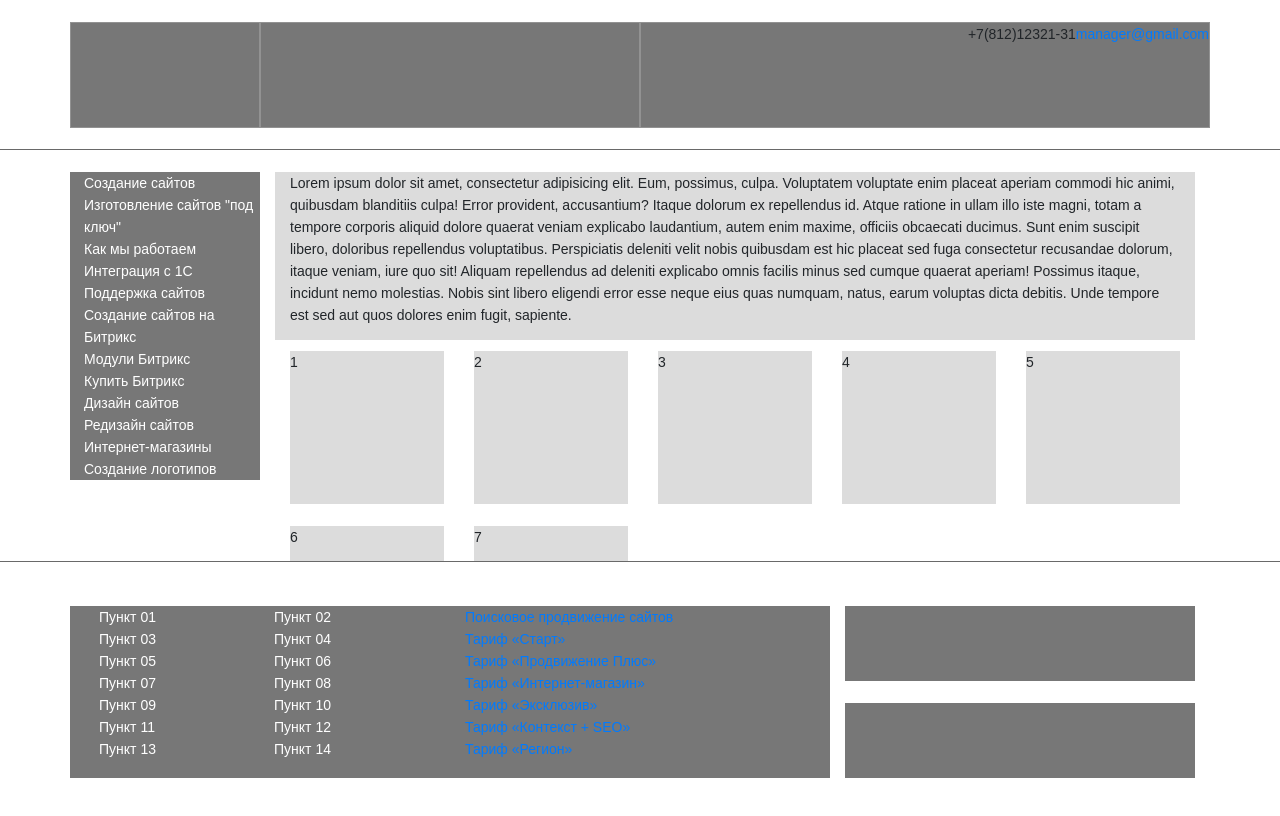
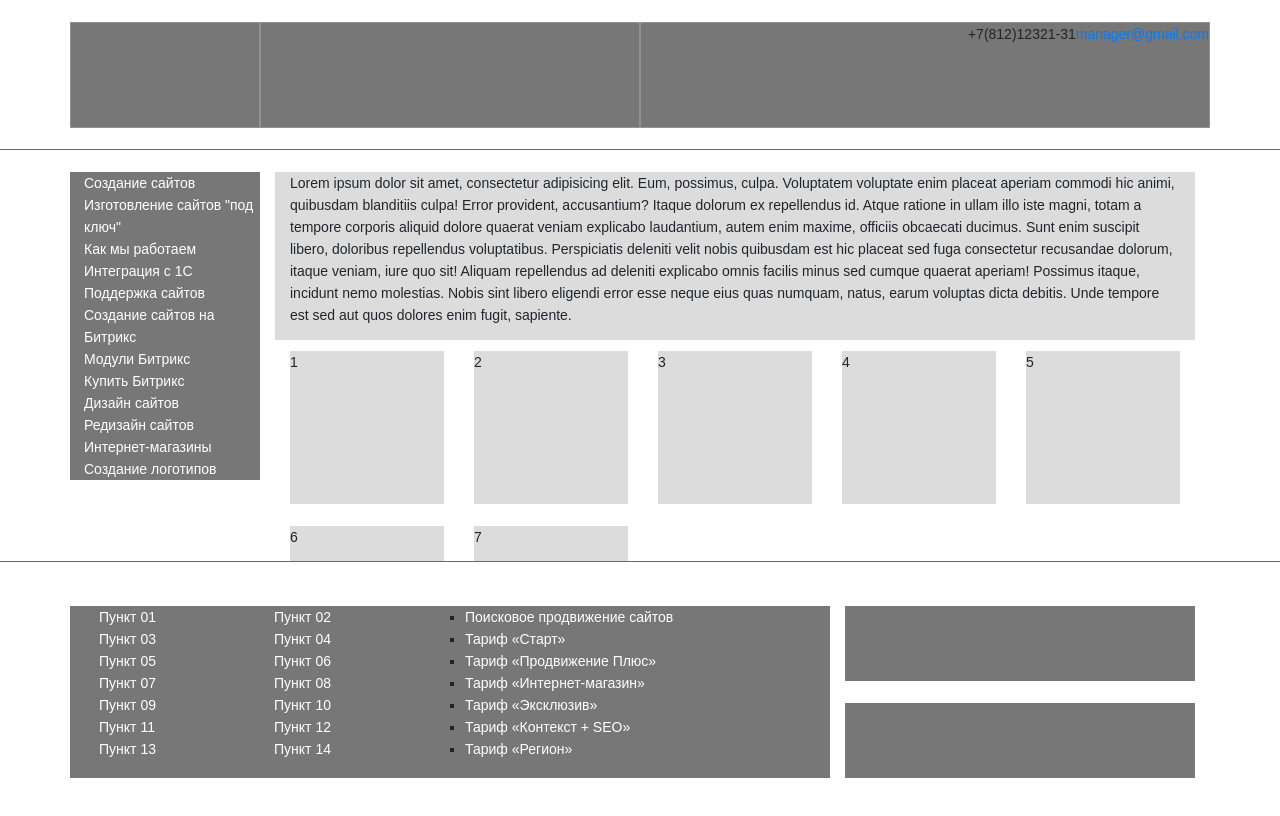
Before and after one commit to sercit/sercit.github.io, a plain HTML site: page siluet/index.html in a window 1280 px wide. Drawn offline with nearby package versions, Linux system fonts and the light colour scheme.

Commit message:
fixed bugs on siluet
corrected styles for footer and paragraphs.

```diff
--- a/siluet/css/style.css
+++ b/siluet/css/style.css
@@ -64,7 +64,6 @@ header{
   width:100%;
   background: white;
   z-index: 1;
-  max-height: 20%;
 }
 header .logo,header .navigation, header .info{
   height: 106px;
@@ -97,6 +96,12 @@ header .info{
   position: absolute;
   bottom:0;
 }
+.about{
+  border-right:10px solid white;
+}
+.description{
+  border-left:10px solid white;
+}
 .bg-dark-grey{
   background:#777777
 }
@@ -124,11 +129,17 @@ footer .menu li{
   float:left;
 }
 footer .tarifs li{
-  display: block;
   width:100%;
   float:left;
   list-style-type: square;
 }
+footer .tarifs a{
+  color:white;
+  text-decoration: none;
+}
+footer .tarifs a:hover{
+  color:white;
+}
 footer .right div{
   height:75px;
 }
```
